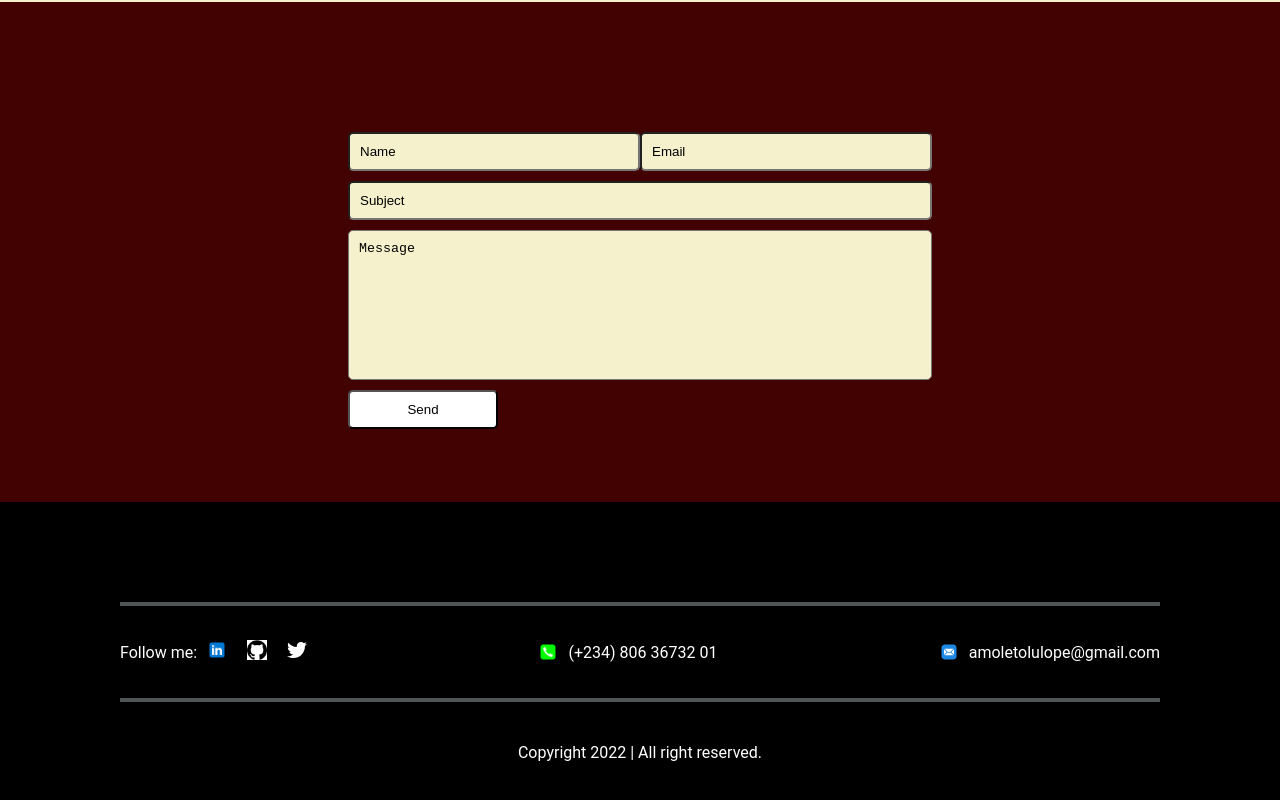
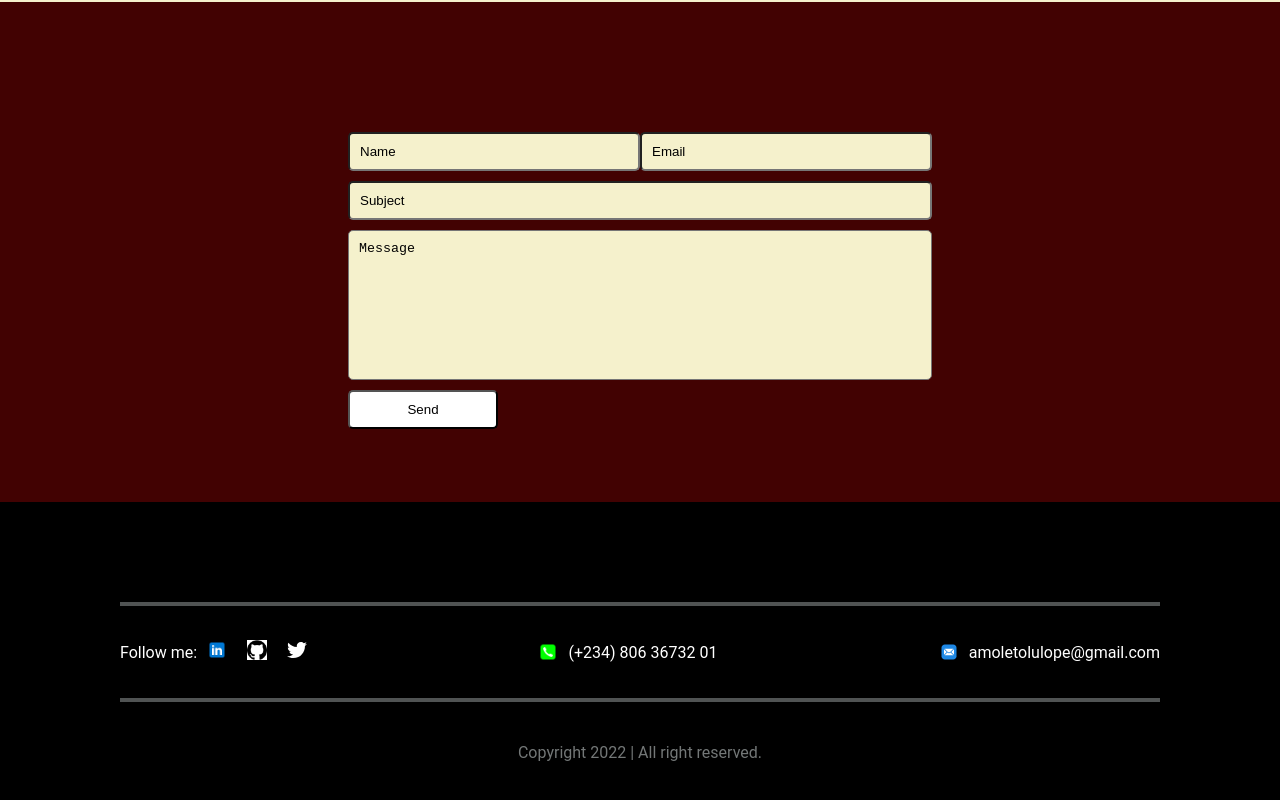
Before and after one commit to Tolulophey/my-personal-portfolio, a React (Create React App) app: page / in a window 1280 px wide. Shown: the part 3998-4798 px from the top of the page. Built offline with nearby package versions, Linux system fonts and the light colour scheme.

Commit message:
footer color updated

```diff
--- a/src/components/Contact/contact.css
+++ b/src/components/Contact/contact.css
@@ -109,4 +109,5 @@ hr.top{
     height: 100px;
     justify-content: center;
     align-items: center;
+    color:  #737777;;
 }
```
